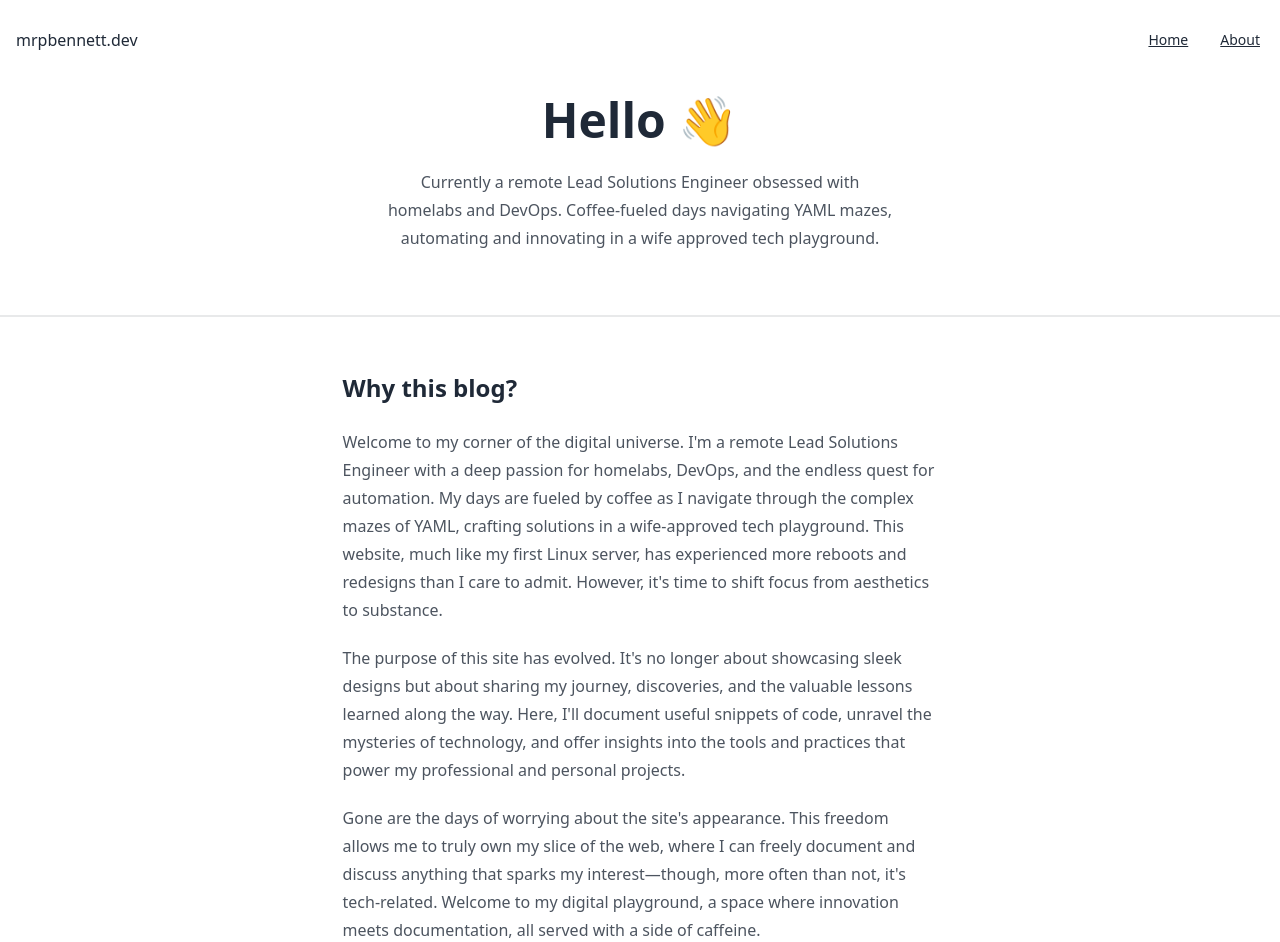
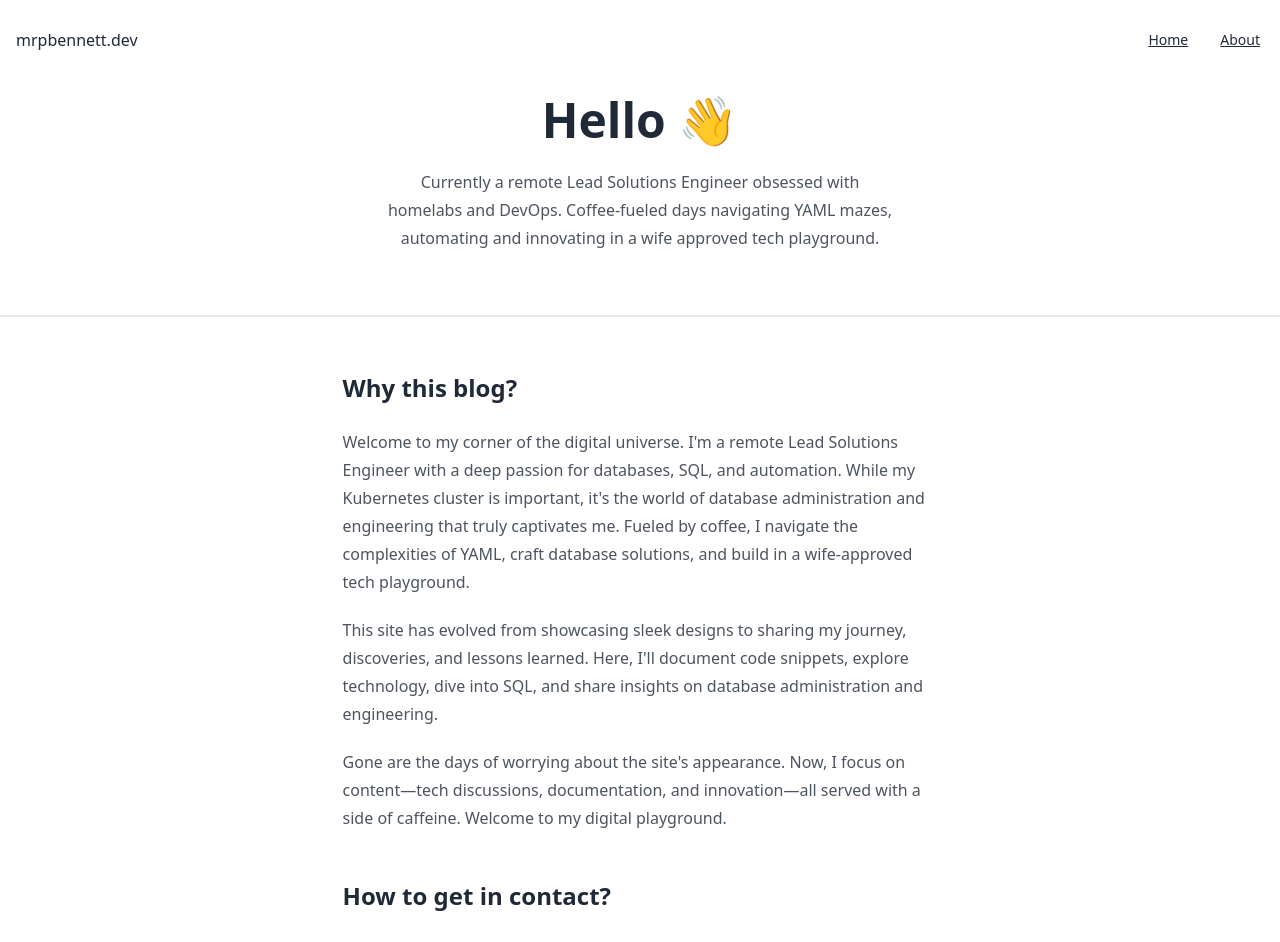
Before and after one commit to mrpbennett/personal-blog, a Next.js app: page /about in a window 1280 px wide. Shown: the top 942 px of the page. Built offline with nearby package versions, Linux system fonts and the light colour scheme.

Commit message:
bio update

```diff
--- a/pages/about.jsx
+++ b/pages/about.jsx
@@ -39,34 +39,28 @@ export default function About() {
           <h2>Why this blog?</h2>
           <p>
             Welcome to my corner of the digital universe. I&apos;m a remote Lead
-            Solutions Engineer with a deep passion for homelabs, DevOps, and the
-            endless quest for automation. My days are fueled by coffee as I
-            navigate through the complex mazes of YAML, crafting solutions in a
-            wife-approved tech playground. This website, much like my first
-            Linux server, has experienced more reboots and redesigns than I care
-            to admit. However, it&apos;s time to shift focus from aesthetics to
-            substance.
+            Solutions Engineer with a deep passion for databases, SQL, and
+            automation. While my Kubernetes cluster is important, it&apos;s the
+            world of database administration and engineering that truly
+            captivates me. Fueled by coffee, I navigate the complexities of
+            YAML, craft database solutions, and build in a wife-approved tech
+            playground.
           </p>
 
           <p>
-            The purpose of this site has evolved. It&apos;s no longer about
-            showcasing sleek designs but about sharing my journey, discoveries,
-            and the valuable lessons learned along the way. Here, I&apos;ll
-            document useful snippets of code, unravel the mysteries of
-            technology, and offer insights into the tools and practices that
-            power my professional and personal projects.
+            This site has evolved from showcasing sleek designs to sharing my
+            journey, discoveries, and lessons learned. Here, I&apos;ll document
+            code snippets, explore technology, dive into SQL, and share insights
+            on database administration and engineering.
           </p>
 
           <p>
-            Gone are the days of worrying about the site&apos;s appearance. This
-            freedom allows me to truly own my slice of the web, where I can
-            freely document and discuss anything that sparks my interest—though,
-            more often than not, it&apos;s tech-related. Welcome to my digital
-            playground, a space where innovation meets documentation, all served
-            with a side of caffeine.
+            Gone are the days of worrying about the site&apos;s appearance. Now,
+            I focus on content—tech discussions, documentation, and
+            innovation—all served with a side of caffeine. Welcome to my digital
+            playground.
           </p>
         </section>
-
         <section>
           <h2>How to get in contact?</h2>
 
```
